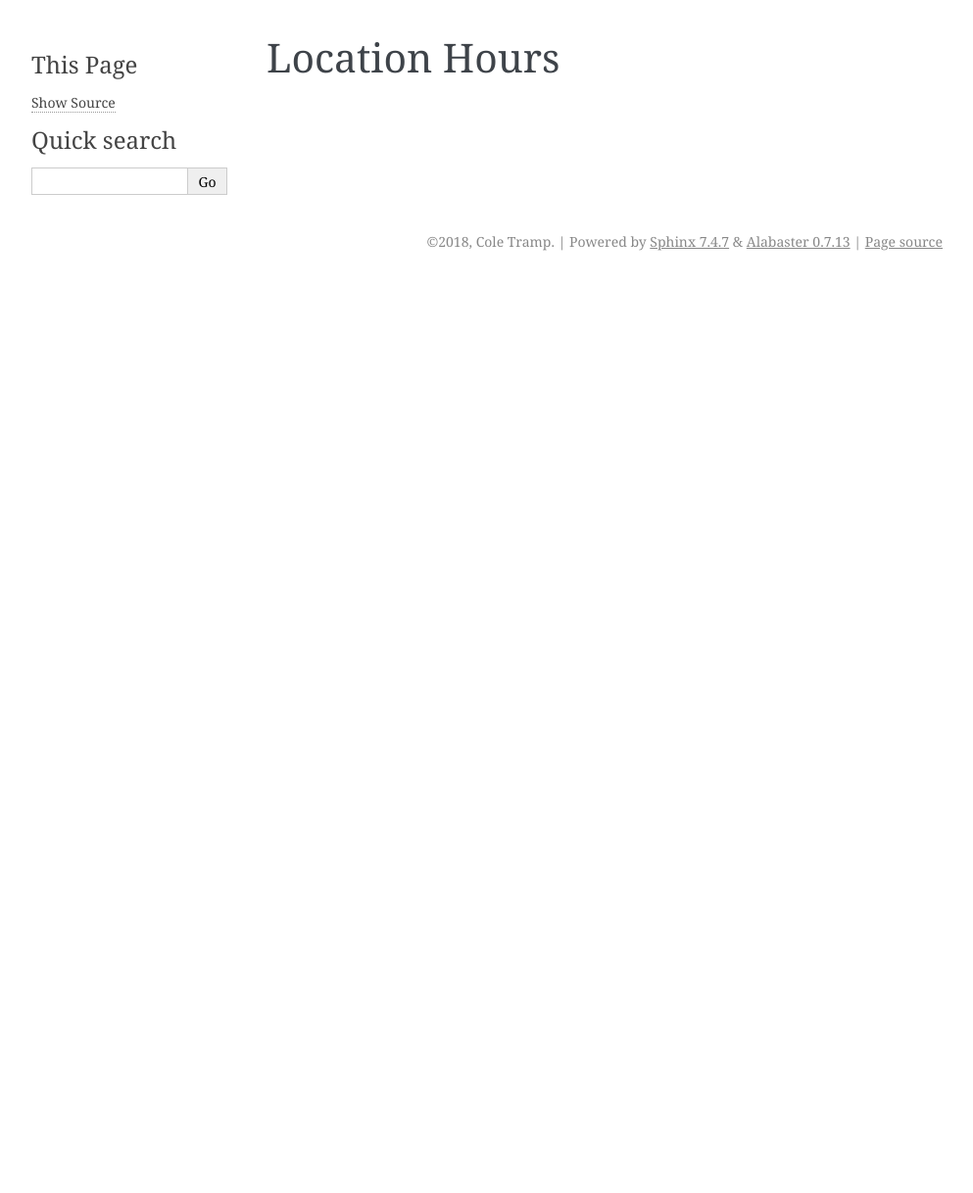
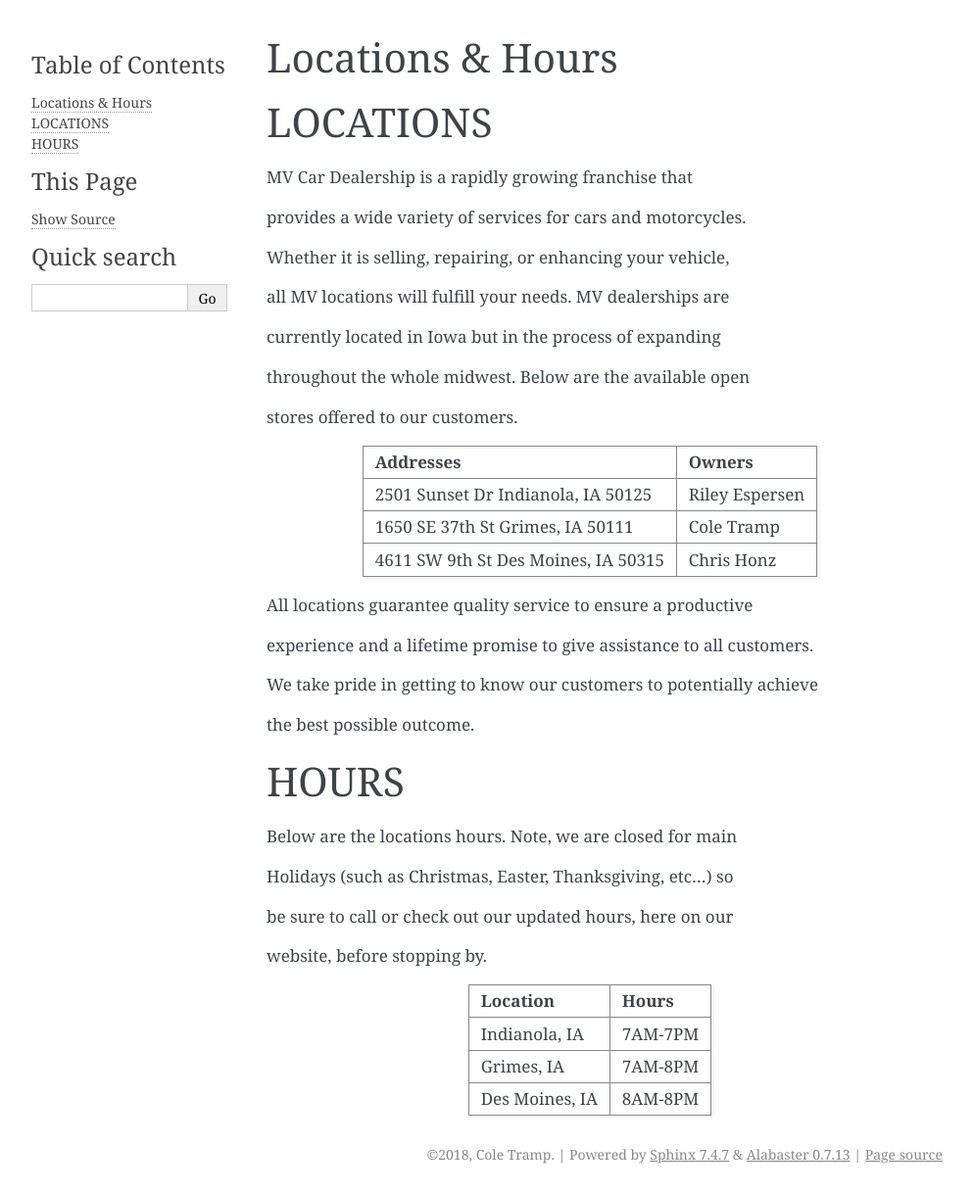
Before and after one commit to coletramp/car_dealership, a Sphinx documentation site: the page built from source/location_hours/location_hours.rst, in a window 1280 px wide. Shown: the whole page at 98% size, without its empty margins (148-1141 px from the left). Built offline with Sphinx 7.4.7, drawn with Linux system fonts in a browser that asks for light colours; before the commit the page ends 900 px from its top, so only the background shows below that.

Commit message:
location hours and used cars

```diff
--- a/source/location_hours/location_hours.rst
+++ b/source/location_hours/location_hours.rst
@@ -1,2 +1,53 @@
-Location Hours
-==============
+Locations & Hours
+=================
+
+LOCATIONS
+=========
+
+MV Car Dealership is a rapidly growing franchise that
+
+provides a wide variety of services for cars and motorcycles.
+
+Whether it is selling, repairing, or enhancing your vehicle,
+
+all MV locations will fulfill your needs. MV dealerships are
+
+currently located in Iowa but in the process of expanding
+
+throughout the whole midwest. Below are the available open
+
+stores offered to our customers.
+
+===================================  ==============
+**Addresses**                        **Owners**
+===================================  ==============
+2501 Sunset Dr Indianola, IA 50125   Riley Espersen
+1650 SE 37th St Grimes, IA 50111     Cole Tramp
+4611 SW 9th St Des Moines, IA 50315  Chris Honz
+===================================  ==============
+
+All locations guarantee quality service to ensure a productive
+
+experience and a lifetime promise to give assistance to all customers.
+
+We take pride in getting to know our customers to potentially achieve
+
+the best possible outcome.
+
+HOURS
+=====
+Below are the locations hours. Note, we are closed for main
+
+Holidays (such as Christmas, Easter, Thanksgiving, etc...) so
+
+be sure to call or check out our updated hours, here on our
+
+website, before stopping by.
+
+==============  =========
+**Location**    **Hours**
+==============  =========
+Indianola, IA   7AM-7PM
+Grimes, IA      7AM-8PM
+Des Moines, IA  8AM-8PM
+==============  =========
--- a/source/new_cars/new_cars.rst
+++ b/source/new_cars/new_cars.rst
@@ -1,2 +1,4 @@
 New Cars
 ========
+
+hello
```
Also changed, not shown: source/used_cars/used_cars.rst (+34 -0 lines), source/used_cars/mazda.jpg (added).
